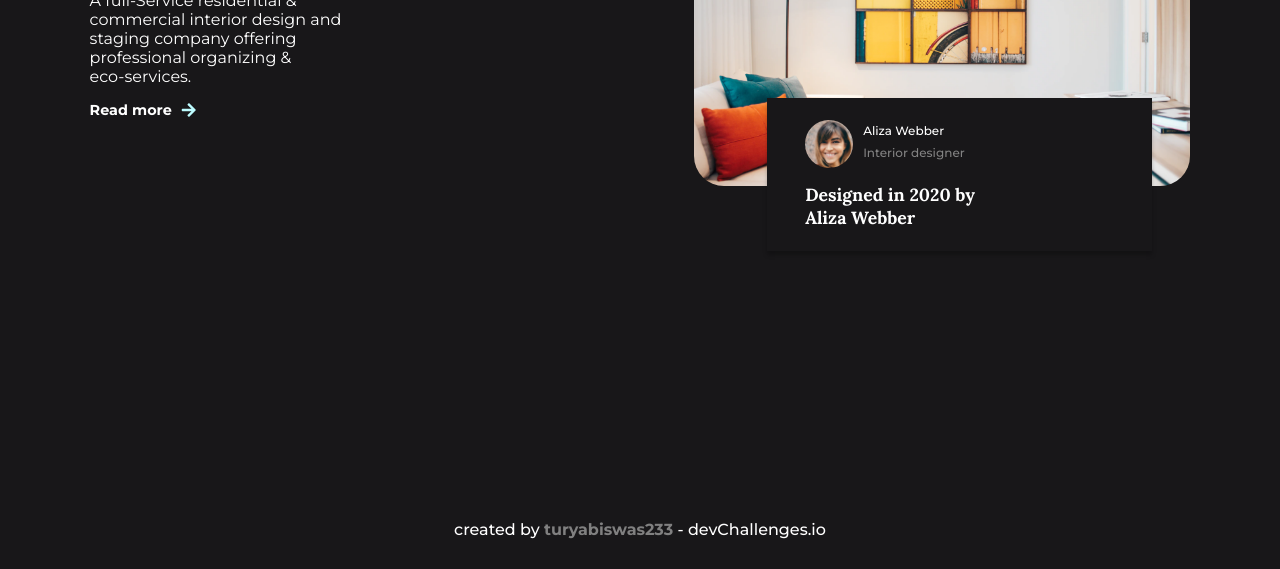
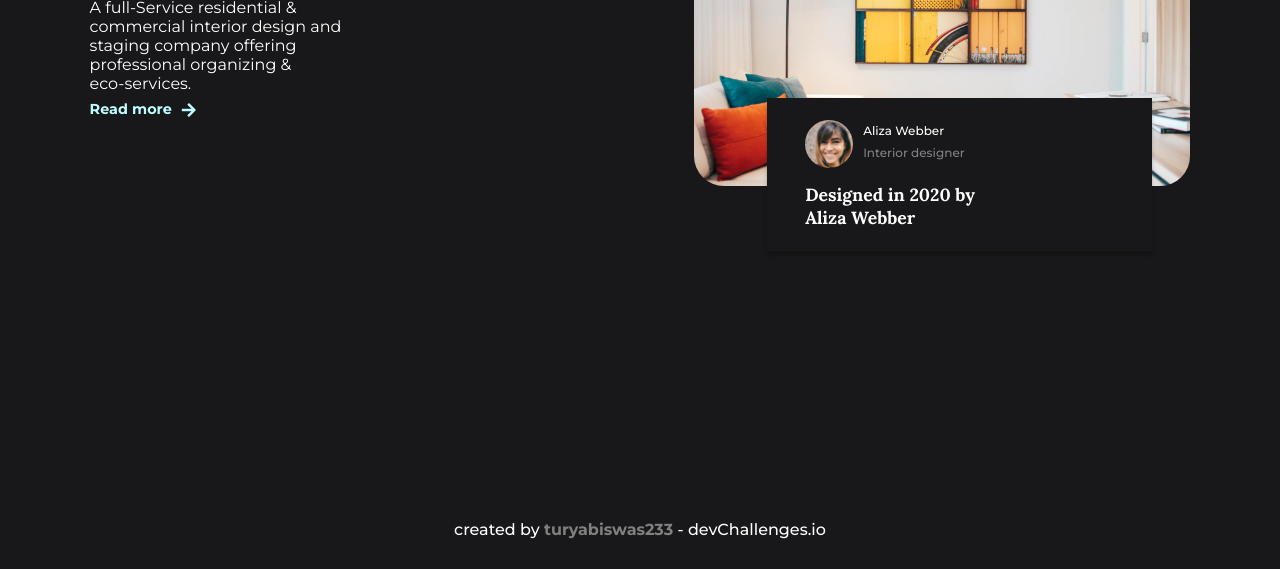
Before and after one commit to turyabiswas233/interior-consultant-master, a plain HTML site: page index.html in a window 1280 px wide. In both pictures the pointer is over the element "Read more". Shown: the part 311-880 px from the top of the page. Drawn offline with nearby package versions, Linux system fonts and the light colour scheme.

Commit message:
Update style.css

```diff
--- a/style.css
+++ b/style.css
@@ -386,7 +386,7 @@ div.info_text p:nth-child(2) {
     align-items: center;
     justify-content: space-between;
     width: fit-content;
-    padding:10px 10px 10px 0;
+    height:30px;
     transition:all 150ms ease-in;
 }
 
@@ -398,7 +398,7 @@ div.info_text p:nth-child(2) {
     transition:all 150ms ease-in;
 }
 
-.info_text .button:hover i {
+.info_text .button:hover i,.button:hover p {
     color: #bdfcff;
     cursor: pointer;
     color:#bdfcff;
```
